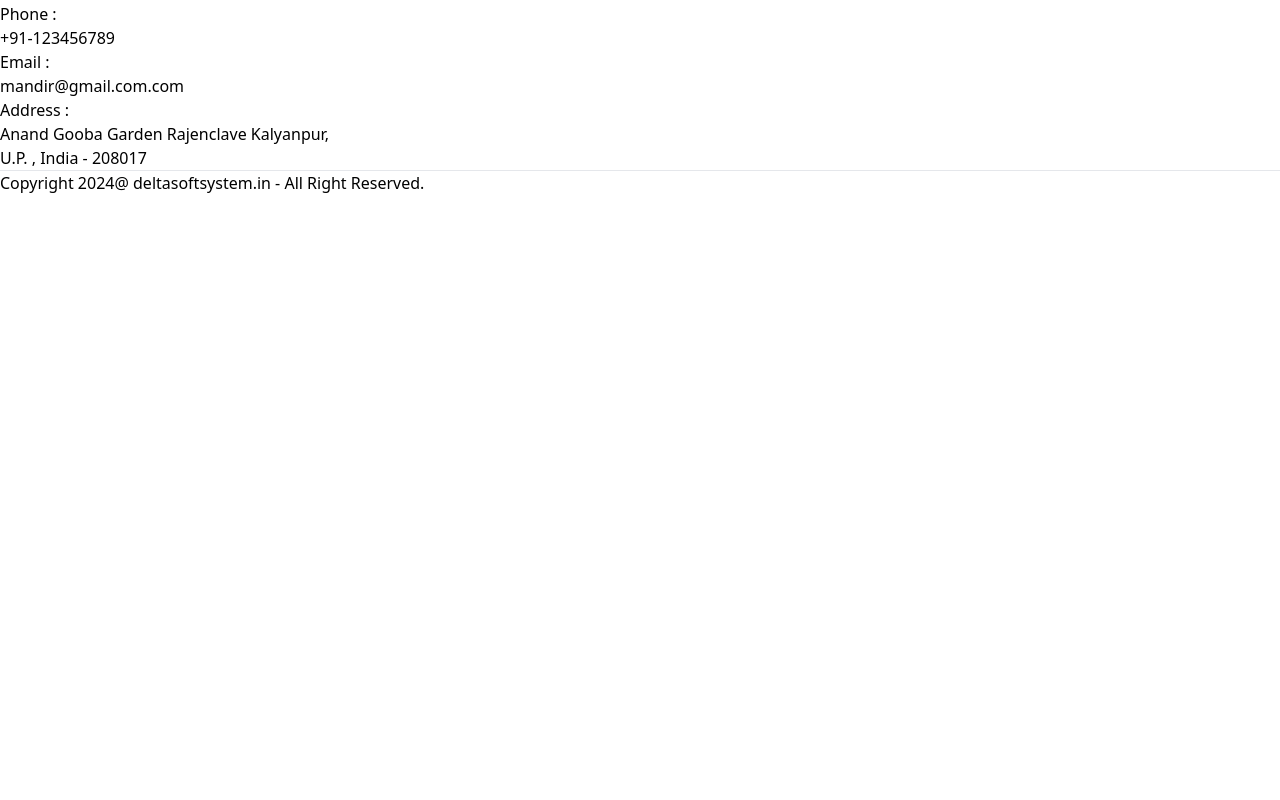
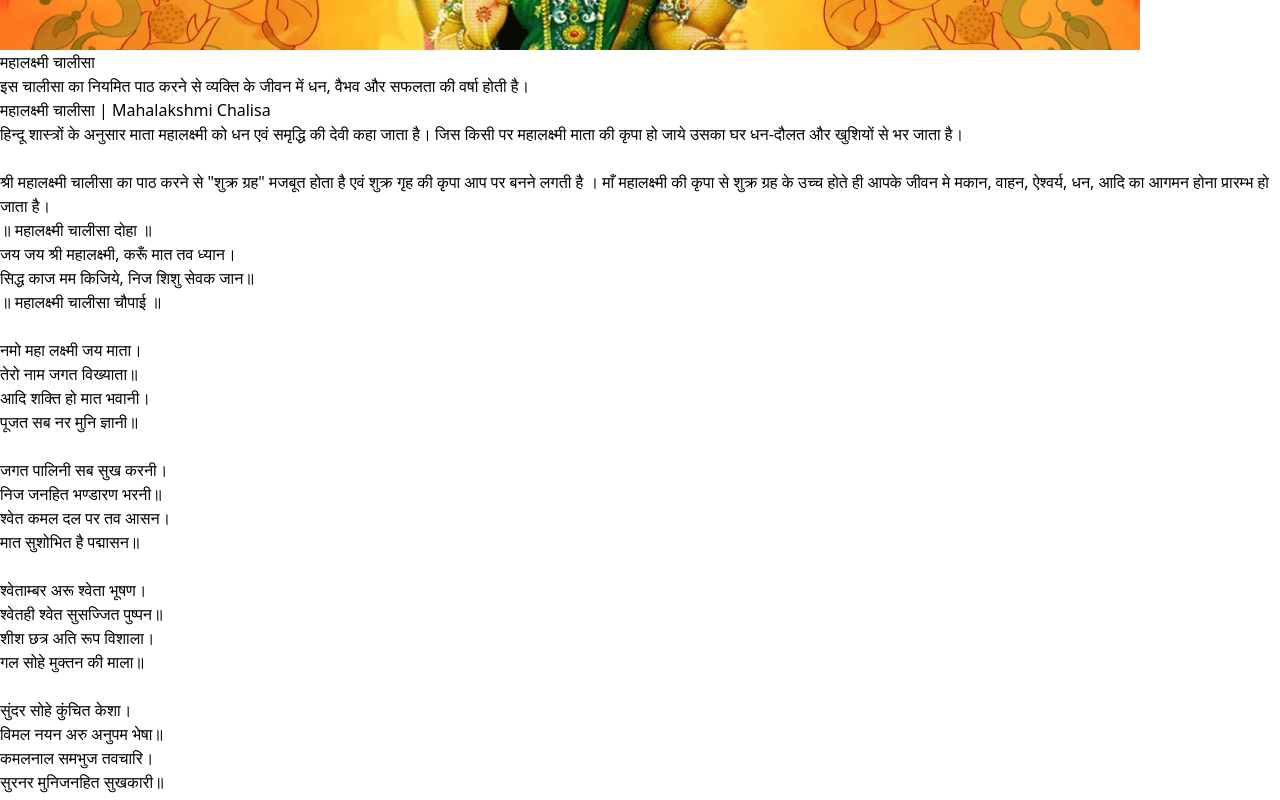
Before and after one commit to yadavhimu/Temple, a React (Vite) app: page /chalisalakshmi in a window 1280 px wide. Shown: the part 860-1660 px from the top of the page. Before the commit the page ends 1055 px from the top, so only its background shows below. Built offline with nearby package versions, Linux system fonts and the light colour scheme.

Commit message:
404 updated

```diff
--- a/src/App.jsx
+++ b/src/App.jsx
@@ -31,6 +31,8 @@ import Lakshmi from './pages/Lakshmi'
 import Shivfast from './pages/Shivfast'
 import Chalisa from './pages/Chalisa'
 import ScrollToTop from './components/ScrollToTop'
+import Chalisalakshmi from './pages/Chalisalakshmi'
+
 
 const App = () => {
   return (
@@ -66,6 +68,7 @@ const App = () => {
         <Route path='/lakshmi' element={<Lakshmi/>}/>
         <Route path='/shivfast' element={<Shivfast/>}/>
         <Route path='/chalisa' element={<Chalisa/>}/>
+        <Route path='/chalisalakshmi' element={<Chalisalakshmi/>}/>
       </Routes>
       <Footer/>
     </div>
--- a/src/pages/Aarti.jsx
+++ b/src/pages/Aarti.jsx
@@ -7,7 +7,7 @@ const Aarti = () => {
       <div className='w-full relative mt-5 '>
         <img className='w-full' src="./aarti/Aarti_Banner.jpeg" alt="" />
         <div className=''>
-            <p className=' bottom-4 lg:bottom-10 ml-5 lg:ml-20 absolute lg:text-6xl text-white'>आरतियां</p>
+            <p className=' bottom-4 lg:bottom-10 ml-4 lg:ml-20 absolute lg:text-6xl text-white'>आरतियां</p>
         </div>
       </div>
       <div className=' flex-col lg:grid lg:grid-cols-[1fr_1fr_1fr_1fr_1fr_1fr_1fr] grid grid-cols-[1fr_1fr] lg:gap-3 gap-0 mt-10'>
--- a/src/pages/Chalisa.jsx
+++ b/src/pages/Chalisa.jsx
@@ -10,7 +10,7 @@ const Chalisa = () => {
         </div>
       </div>
       <div className='flex-col lg:grid lg:grid-cols-[1fr_1fr_1fr_1fr_1fr_1fr_1fr] grid grid-cols-[1fr_1fr] lg:gap-3 gap-0 mt-10'>
-        <Link to='/aambe'>
+        <Link to='/chalisalakshmi'>
         <div className='w-[169px]'>
             <img className='w-[160px] rounded-lg'  src="./chalisa/1.png" alt="" />
             <p className='text-xl mt-1 font-bold'>महालक्ष्मी चालीसा</p>
--- /dev/null
+++ b/src/pages/Chalisalakshmi.jsx
@@ -0,0 +1,105 @@
+import React from "react";
+
+const Chalisalakshmi = () => {
+  return (
+    <div className="lg:px-[9vw]">
+      <div>
+        <img
+          className="w-full lg:h-96"
+          src="./chalisa/chalisalakshmi.png"
+          alt=""
+        />
+      </div>
+      <div>
+        <p className="mt-10 text-6xl font-extrabold">महालक्ष्मी चालीसा</p>
+        <p className="mt-5 text-xl font-medium text-gray-600">
+          इस चालीसा का नियमित पाठ करने से व्यक्ति के जीवन में धन, वैभव और सफलता
+          की वर्षा होती है।
+        </p>
+        <p className="mt-5 text-4xl font-medium text-gray-600">
+          महालक्ष्मी चालीसा | Mahalakshmi Chalisa
+        </p>
+        <p className="mt-5 text-xl font-medium text-gray-600">
+          हिन्दू शास्त्रों के अनुसार माता महालक्ष्मी को धन एवं समृद्धि की देवी
+          कहा जाता है। जिस किसी पर महालक्ष्मी माता की कृपा हो जाये उसका घर
+          धन-दौलत और खुशियों से भर जाता है।
+        </p>
+        <br />
+        <p className="mt-5 text-xl font-medium text-gray-600">
+          श्री महालक्ष्मी चालीसा का पाठ करने से "शुक्र ग्रह" मजबूत होता है एवं
+          शुक्र गृह की कृपा आप पर बनने लगती है । माँ महालक्ष्मी की कृपा से शुक्र
+          ग्रह के उच्च होते ही आपके जीवन मे मकान, वाहन, ऐश्वर्य, धन, आदि का आगमन
+          होना प्रारम्भ हो जाता है।
+        </p>
+        <p className="mt-5 text-4xl font-bold text-gray-600">
+          ॥ महालक्ष्मी चालीसा दोहा ॥
+        </p>
+        <p className="mt-5 text-xl font-medium text-gray-600">
+          जय जय श्री महालक्ष्मी, करूँ मात तव ध्यान।
+        </p>
+        <p className="mt-5 text-xl font-medium text-gray-600">
+          सिद्ध काज मम किजिये, निज शिशु सेवक जान॥
+        </p>
+        <p className="mt-5 text-4xl font-bold text-gray-600">
+          ॥ महालक्ष्मी चालीसा चौपाई ॥
+        </p>
+        <br />
+        <p className="mt-5 text-xl font-medium text-gray-600">
+          नमो महा लक्ष्मी जय माता।
+        </p>
+        <p className="mt-5 text-xl font-medium text-gray-600">
+          तेरो नाम जगत विख्याता॥
+        </p>
+        <p className="mt-5 text-xl font-medium text-gray-600">
+          आदि शक्ति हो मात भवानी।
+        </p>
+        <p className="mt-5 text-xl font-medium text-gray-600">
+          पूजत सब नर मुनि ज्ञानी॥
+        </p>
+        <br />
+        <p className="mt-5 text-xl font-medium text-gray-600">
+          जगत पालिनी सब सुख करनी।
+        </p>
+        <p className="mt-5 text-xl font-medium text-gray-600">
+          निज जनहित भण्डारण भरनी॥
+        </p>
+        <p className="mt-5 text-xl font-medium text-gray-600">
+          श्वेत कमल दल पर तव आसन।
+        </p>
+        <p className="mt-5 text-xl font-medium text-gray-600">
+          मात सुशोभित है पद्मासन॥
+        </p>
+        <br />
+        <p className="mt-5 text-xl font-medium text-gray-600">
+          श्वेताम्बर अरू श्वेता भूषण।
+        </p>
+        <p className="mt-5 text-xl font-medium text-gray-600">
+          श्वेतही श्वेत सुसज्जित पुष्पन॥
+        </p>
+        <p className="mt-5 text-xl font-medium text-gray-600">
+          शीश छत्र अति रूप विशाला।
+        </p>
+        <p className="mt-5 text-xl font-medium text-gray-600">
+          गल सोहे मुक्तन की माला॥
+        </p>
+        <br />
+        <p className="mt-5 text-xl font-medium text-gray-600">
+          सुंदर सोहे कुंचित केशा।
+        </p>
+        <p className="mt-5 text-xl font-medium text-gray-600">
+          विमल नयन अरु अनुपम भेषा॥
+        </p>
+        <p className="mt-5 text-xl font-medium text-gray-600">
+          कमलनाल समभुज तवचारि।
+        </p>
+        <p className="mt-5 text-xl font-medium text-gray-600">
+          {" "}
+          सुरनर मुनिजनहित सुखकारी॥
+        </p>
+        <br/>
+      </div>
+    </div>
+  );
+};
+
+export default Chalisalakshmi;
```
Also changed, not shown: public/chalisa/chalisalakshmi.png (added).
